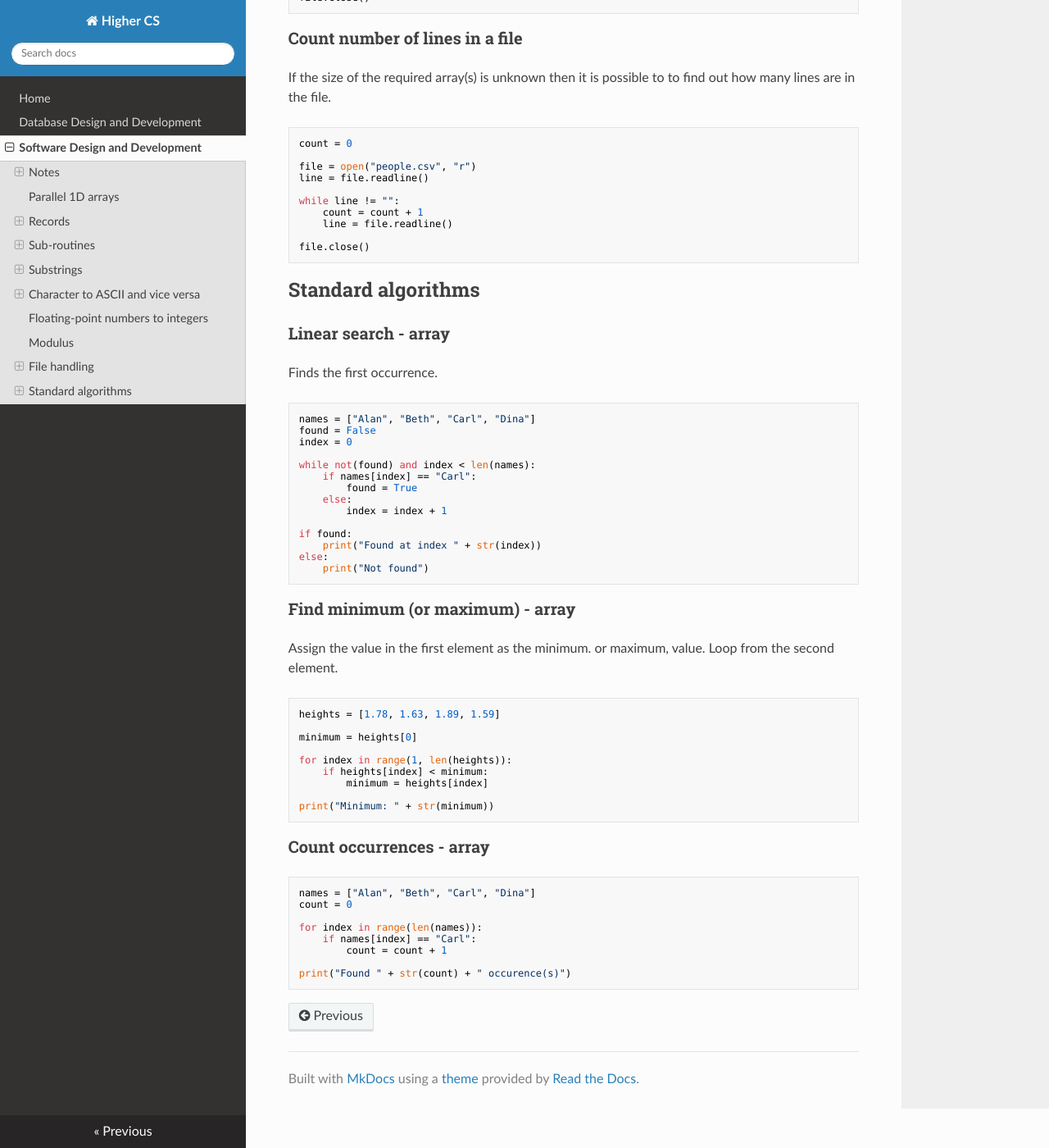
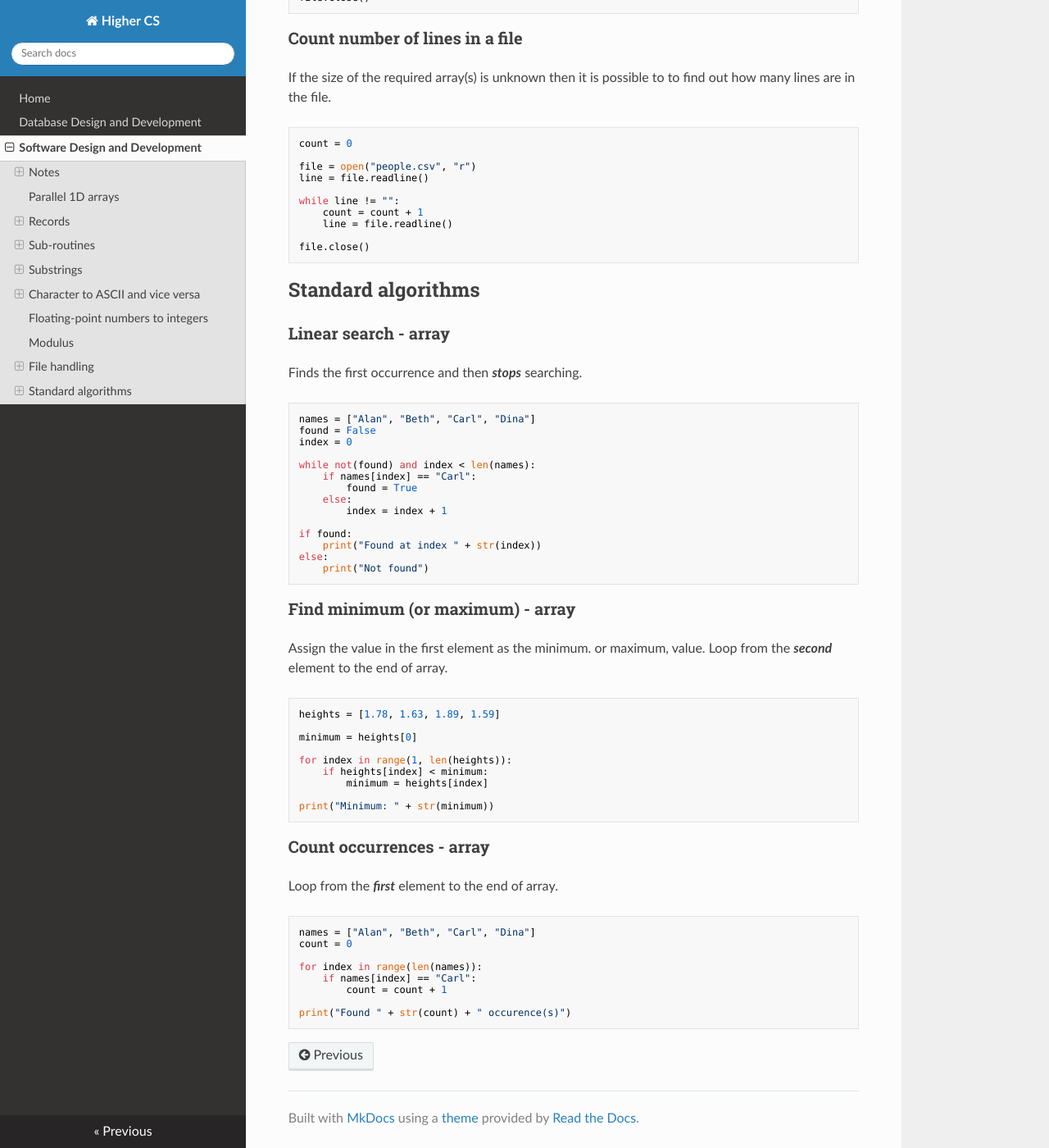
Before and after one commit to MrFriendCS/H-CS, an MkDocs documentation site: the page built from docs/H-CS-SDD.md, in a window 1280 px wide and 1400 px high, scrolled down 8630 px. Shown: the whole window at 82% size. Built offline with MkDocs 1.6.1, drawn with Linux system fonts in a browser that asks for light colours; nearby versions of some CDN libraries.

Commit message:
docs/H-CS-SDD.md updated from https://stackedit.io/

````diff
--- a/docs/H-CS-SDD.md
+++ b/docs/H-CS-SDD.md
@@ -481,7 +481,7 @@ file.close()
 
 ### Linear search - array
 
-Finds the first occurrence.
+Finds the first occurrence and then ___stops___ searching.
 
 ``` python
 names = ["Alan", "Beth", "Carl", "Dina"]
@@ -502,7 +502,7 @@ else:
 
 ### Find minimum (or maximum) - array
 
-Assign the value in the first element as the minimum. or maximum, value.  Loop from the second element.
+Assign the value in the first element as the minimum. or maximum, value.  Loop from the ___second___ element to the end of array.
 
 ``` python
 heights = [1.78, 1.63, 1.89, 1.59]
@@ -518,6 +518,8 @@ print("Minimum: " + str(minimum))
 
 ### Count occurrences - array
 
+Loop from the ___first___ element to the end of array.
+
 ``` python
 names = ["Alan", "Beth", "Carl", "Dina"]
 count = 0
````
Also changed, not shown: other parts of docs/H-CS-SDD.md (+1 -1 lines).
